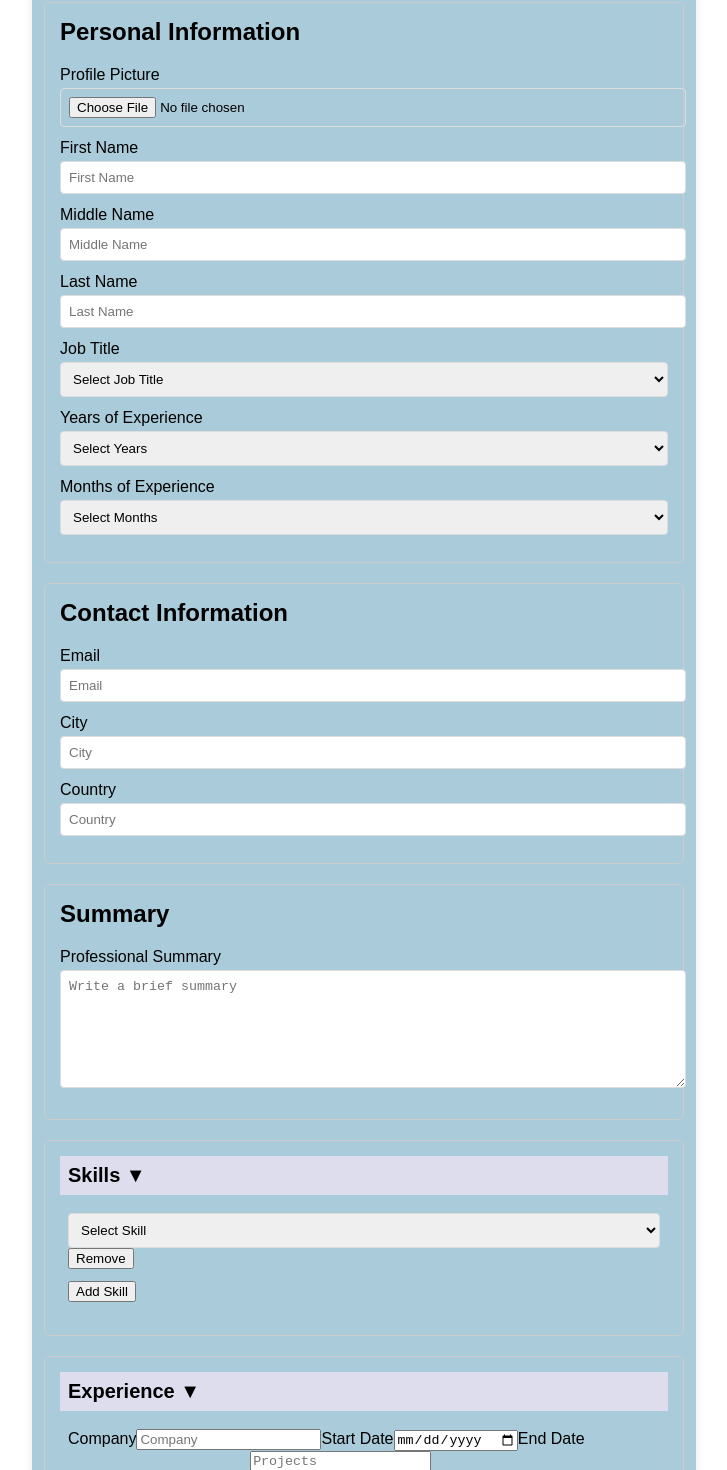
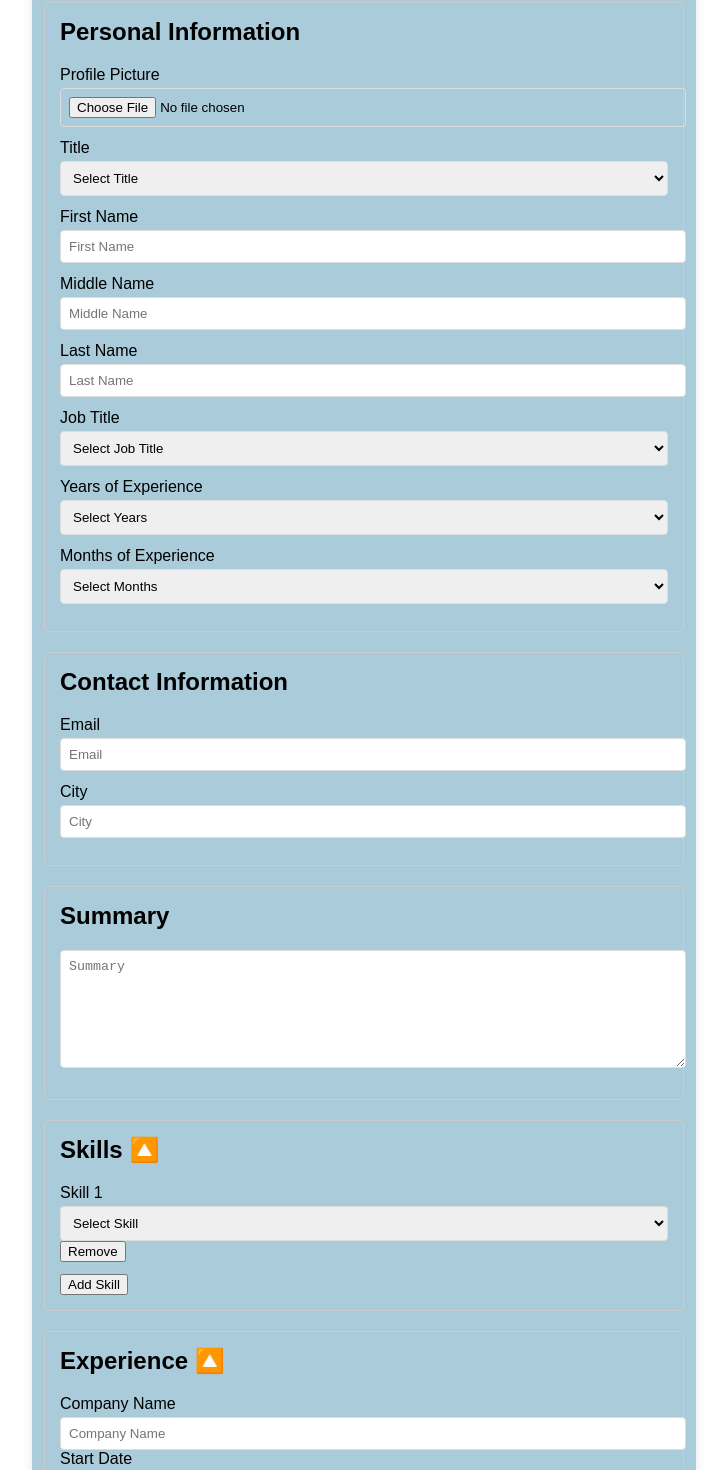
Before and after one commit to Mugdhashrivastava/Resume-generator-React, a React (Create React App) app: page / in a window 1280 px wide. Shown: the part 100-1570 px from the top of the page, without its empty margins (276-1003 px from the left). Built offline with nearby package versions, Linux system fonts and the light colour scheme.

Commit message:
added tiltle dropdown from json

```diff
--- a/src/components/ResumeForm.js
+++ b/src/components/ResumeForm.js
@@ -5,10 +5,10 @@ import dropdownOptions from '../dropdownOptions.json';
 
 const ResumeForm = ({ onSave }) => {
   const [data, setData] = useState({
+    titlePrefix: "",
     firstName: "",
+    lastName: "",
     middleName: "",
-    lastName: "",
-    title: "",
     email: "",
     city: "",
     country: "",
@@ -65,14 +65,6 @@ const ResumeForm = ({ onSave }) => {
     });
   };
 
-  const removeExperienceSection = (index) => {
-    const newExperience = data.experience.filter((_, i) => i !== index);
-    setData({
-      ...data,
-      experience: newExperience,
-    });
-  };
-
   const handleSkillChange = (index, e) => {
     const { value } = e.target;
     const newSkills = [...data.skills];
@@ -91,10 +83,16 @@ const ResumeForm = ({ onSave }) => {
   };
 
   const removeSkill = (index) => {
-    const newSkills = data.skills.filter((_, i) => i !== index);
     setData({
       ...data,
-      skills: newSkills,
+      skills: data.skills.filter((_, i) => i !== index),
+    });
+  };
+
+  const handleExperienceRemove = (index) => {
+    setData({
+      ...data,
+      experience: data.experience.filter((_, i) => i !== index),
     });
   };
 
@@ -109,17 +107,18 @@ const ResumeForm = ({ onSave }) => {
     setIsExperienceCollapsed(!isExperienceCollapsed);
   };
 
-  // Fetch job titles, years, months, and skills from JSON file
   const [jobTitles, setJobTitles] = useState([]);
   const [years, setYears] = useState([]);
   const [months, setMonths] = useState([]);
   const [skills, setSkills] = useState([]);
+  const [titles, setTitles] = useState([]);
 
   useEffect(() => {
     setJobTitles(dropdownOptions.jobTitles);
     setYears(dropdownOptions.years);
     setMonths(dropdownOptions.months);
     setSkills(dropdownOptions.skills);
+    setTitles(dropdownOptions.titles);
   }, []);
 
   return (
@@ -135,6 +134,22 @@ const ResumeForm = ({ onSave }) => {
             id="picture"
             onChange={handleChange}
           />
+        </div>
+        <div className="form-group">
+          <label htmlFor="titlePrefix">Title</label>
+          <select
+            name="titlePrefix"
+            id="titlePrefix"
+            value={data.titlePrefix}
+            onChange={handleChange}
+          >
+            <option value="">Select Title</option>
+            {titles.map((title, index) => (
+              <option key={index} value={title}>
+                {title}
+              </option>
+            ))}
+          </select>
         </div>
         <div className="form-group">
           <label htmlFor="firstName">First Name</label>
@@ -244,7 +259,7 @@ const ResumeForm = ({ onSave }) => {
             onChange={handleChange}
           />
         </div>
-        <div className="form-group">
+        {/* <div className="form-group">
           <label htmlFor="country">Country</label>
           <input
             type="text"
@@ -254,18 +269,17 @@ const ResumeForm = ({ onSave }) => {
             value={data.country}
             onChange={handleChange}
           />
-        </div>
+        </div> */}
       </div>
 
       {/* Summary Section */}
       <div className="form-section">
         <h2>Summary</h2>
         <div className="form-group">
-          <label htmlFor="summary">Professional Summary</label>
           <textarea
             name="summary"
             id="summary"
-            placeholder="Write a brief summary"
+            placeholder="Summary"
             value={data.summary}
             onChange={handleChange}
           />
@@ -273,89 +287,82 @@ const ResumeForm = ({ onSave }) => {
       </div>
 
       {/* Skills Section */}
-      <div className="form-section collapsible-section">
-        <h2 onClick={toggleSkills} className="collapsible-header">
-          Skills {isSkillsCollapsed ? "▲" : "▼"}
-        </h2>
+      <div className="form-section">
+        <h2 onClick={toggleSkills}>Skills {isSkillsCollapsed ? '🔽' : '🔼'}</h2>
         {!isSkillsCollapsed && (
-          <div className="skills-section">
+          <>
             {data.skills.map((skill, index) => (
               <div key={index} className="form-group">
+                <label htmlFor={`skill${index}`}>Skill {index + 1}</label>
                 <select
-                  name={`skill-${index}`}
+                  name={`skill${index}`}
+                  id={`skill${index}`}
                   value={skill}
                   onChange={(e) => handleSkillChange(index, e)}
                 >
                   <option value="">Select Skill</option>
-                  {skills.map((skillOption, index) => (
-                    <option key={index} value={skillOption}>
+                  {skills.map((skillOption, skillIndex) => (
+                    <option key={skillIndex} value={skillOption}>
                       {skillOption}
                     </option>
                   ))}
                 </select>
-                <button type="button" onClick={() => removeSkill(index)}>
-                  Remove
-                </button>
+                <button type="button" onClick={() => removeSkill(index)}>Remove</button>
               </div>
             ))}
-            <button type="button" onClick={addSkill}>
-              Add Skill
-            </button>
-          </div>
+            <button type="button" onClick={addSkill}>Add Skill</button>
+          </>
         )}
       </div>
 
       {/* Experience Section */}
-      <div className="form-section collapsible-section">
-        <h2 onClick={toggleExperience} className="collapsible-header">
-          Experience {isExperienceCollapsed ? "▲" : "▼"}
-        </h2>
+      <div className="form-section">
+        <h2 onClick={toggleExperience}>Experience {isExperienceCollapsed ? '🔽' : '🔼'}</h2>
         {!isExperienceCollapsed && (
-          <div className="experience-section">
+          <>
             {data.experience.map((exp, index) => (
-              <div key={index} className="experience-form-group">
-                <label htmlFor={`companyName-${index}`}>Company</label>
+              <div key={index} className="form-group experience">
+                <label htmlFor={`companyName${index}`}>Company Name</label>
                 <input
                   type="text"
                   name="companyName"
-                  id={`companyName-${index}`}
-                  placeholder="Company"
+                  id={`companyName${index}`}
+                  placeholder="Company Name"
                   value={exp.companyName}
                   onChange={(e) => handleExperienceChange(index, e)}
                 />
-                <label htmlFor={`startDate-${index}`}>Start Date</label>
+                <label htmlFor={`startDate${index}`}>Start Date</label>
                 <input
-                  type="date"
+                  type="text"
                   name="startDate"
-                  id={`startDate-${index}`}
+                  id={`startDate${index}`}
+                  placeholder="Start Date"
                   value={exp.startDate}
                   onChange={(e) => handleExperienceChange(index, e)}
                 />
-                <label htmlFor={`endDate-${index}`}>End Date</label>
+                <label htmlFor={`endDate${index}`}>End Date</label>
                 <input
-                  type="date"
+                  type="text"
                   name="endDate"
-                  id={`endDate-${index}`}
+                  id={`endDate${index}`}
+                  placeholder="End Date"
                   value={exp.endDate}
                   onChange={(e) => handleExperienceChange(index, e)}
                 />
-                <label htmlFor={`projects-${index}`}>Projects</label>
-                <textarea
+                <label htmlFor={`projects${index}`}>Projects</label>
+                <input
+                  type="text"
                   name="projects"
-                  id={`projects-${index}`}
+                  id={`projects${index}`}
                   placeholder="Projects"
                   value={exp.projects}
                   onChange={(e) => handleExperienceChange(index, e)}
                 />
-                <button type="button" onClick={() => removeExperienceSection(index)}>
-                  Remove
-                </button>
+                <button type="button" onClick={() => handleExperienceRemove(index)}>Remove Experience</button>
               </div>
             ))}
-            <button type="button" onClick={addExperienceSection}>
-              Add Experience
-            </button>
-          </div>
+            <button type="button" onClick={addExperienceSection}>Add Experience</button>
+          </>
         )}
       </div>
 
@@ -363,21 +370,17 @@ const ResumeForm = ({ onSave }) => {
       <div className="form-section">
         <h2>Education</h2>
         <div className="form-group">
-          <label htmlFor="education">Education</label>
           <textarea
             name="education"
             id="education"
-            placeholder="Education details"
+            placeholder="Education"
             value={data.education}
             onChange={handleChange}
           />
         </div>
       </div>
 
-      {/* Save Button */}
-      <div className="form-group">
-        <button type="submit">Save</button>
-      </div>
+      <button type="submit">Save and Preview</button>
     </form>
   );
 };
--- a/src/components/ResumePreview.js
+++ b/src/components/ResumePreview.js
@@ -1,4 +1,3 @@
-
 import React, { forwardRef } from "react";
 import "./ResumePreview.css";
 
@@ -10,7 +9,9 @@ const ResumePreview = forwardRef(({ data }, ref) => {
           <img src={data.picture} alt="User" className="profile-picture" />
         )}
         <div className="info-section">
-          <p className="title">{data.title}</p>
+          <p className="title">
+            {data.titlePrefix} {data.title}
+          </p>
           <p className="yoe">
             <strong>{data.years} years {data.months} months of experience</strong>
           </p>
@@ -18,9 +19,9 @@ const ResumePreview = forwardRef(({ data }, ref) => {
           <p>
             <strong>City:</strong> {data.city}
           </p>
-          <p>
+          {/* <p>
             <strong>Country:</strong> {data.country}
-          </p>
+          </p> */}
           <p>
             <strong>Email:</strong> {data.email}
           </p>
@@ -36,7 +37,9 @@ const ResumePreview = forwardRef(({ data }, ref) => {
       </div>
       <div className="right-column">
         <h1 className="name">
-          {data.firstName} {data.middleName && `${data.middleName} `} {data.lastName}
+          {data.titlePrefix && `${data.titlePrefix} `}{data.firstName}
+          {data.middleName && `${data.middleName} `}
+          {data.lastName}
         </h1>
         <p className="current-employer">{data.currentEmployer}</p>
         <p className="title">{data.title}</p>
--- a/src/dropdownOptions.json
+++ b/src/dropdownOptions.json
@@ -47,26 +47,14 @@
       "React",
       "Node.js",
       "Python",
-      "C++",
-      "R",
-      "Machine Learning",
-      "Data Analysis",
-      "TensorFlow",
-      "Product Strategy",
-      "Market Analysis",
-      "Roadmapping",
-      "Stakeholder Management",
-      "Agile",
-      "Photoshop",
-      "Illustrator",
-      "InDesign",
-      "Sketch",
-      "UI/UX Design",
-      "CI/CD",
-      "Docker",
-      "Kubernetes",
-      "Cloud Platforms",
-      "Infrastructure as Code",
+      "C++"
+    ],
+    "titles": [
+      "Mr",
+      "Mrs",
+      "Miss",
+      "Dr",
+      "Prof",
       "Other"
     ]
   }
```
